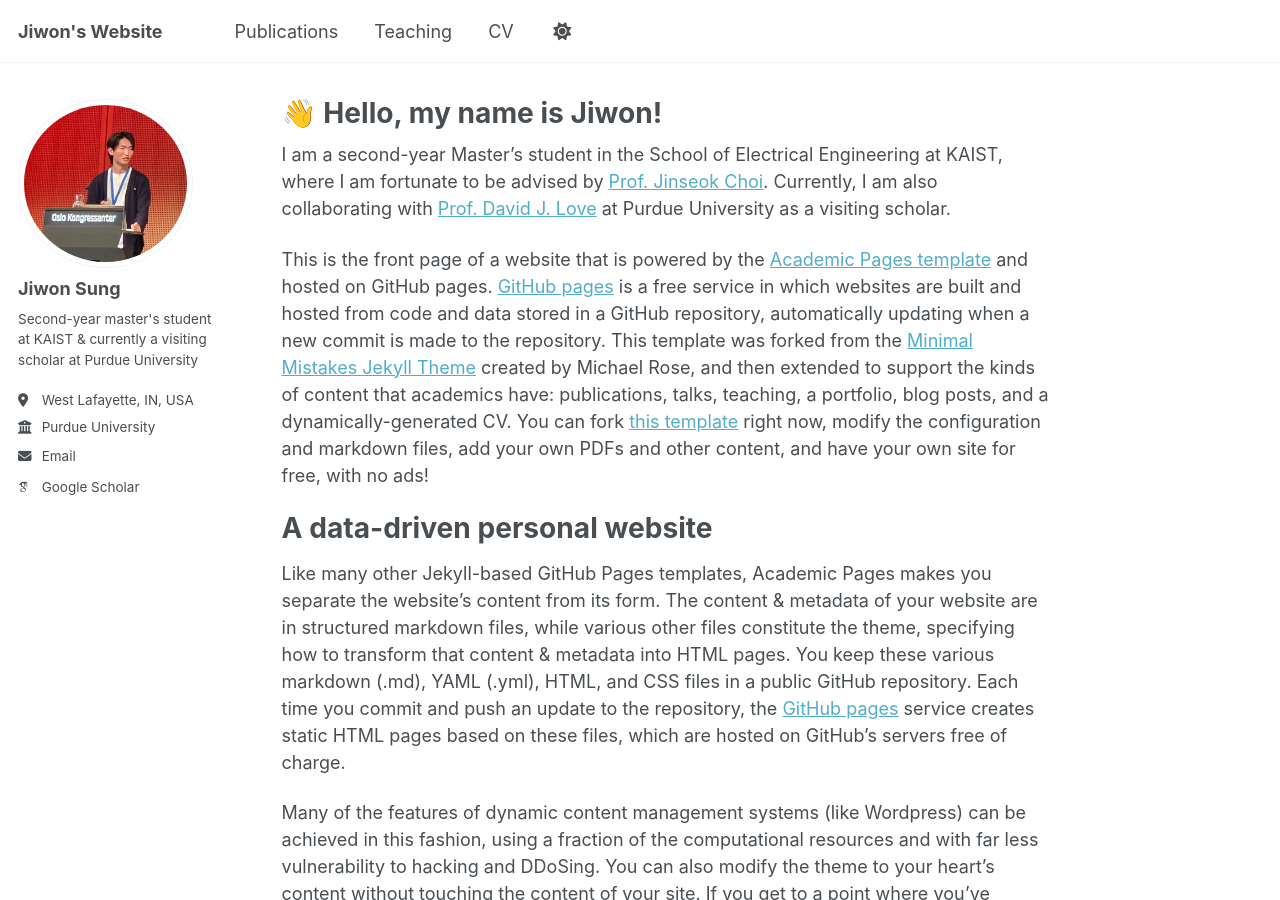
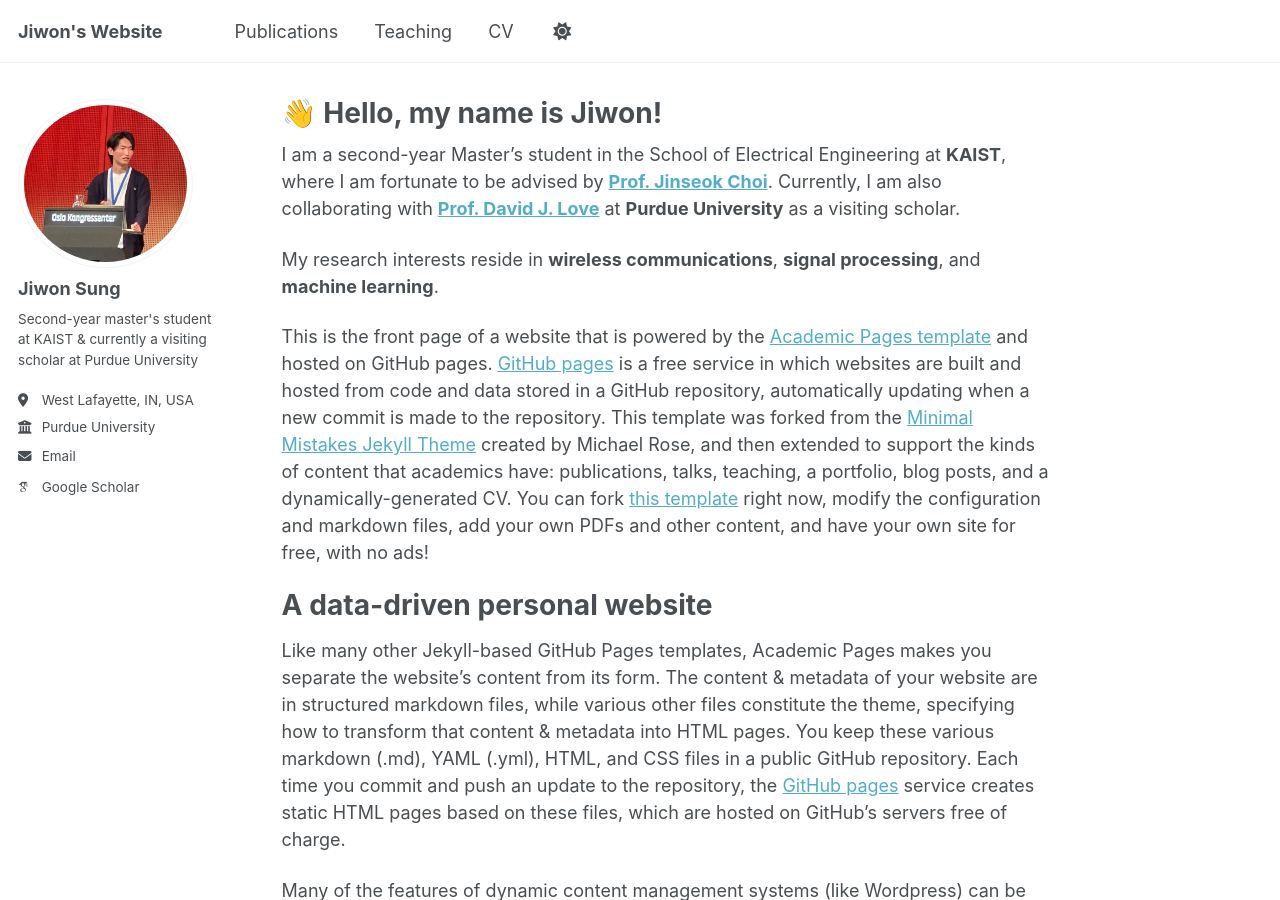
Before and after one commit to sunione/sunione.github.io, a Jekyll site: the page built from _pages/about.md, in a window 1280 px wide and 900 px high. Built offline with Jekyll 4.4.1, drawn with Linux system fonts in a browser that asks for light colours; some web fonts are replaced.

Commit message:
about.md

```diff
--- a/_pages/about.md
+++ b/_pages/about.md
@@ -7,7 +7,9 @@ redirect_from:
   - /about.html
 ---
 
-I am a second-year Master's student in the School of Electrical Engineering at KAIST, where I am fortunate to be advised by [Prof. Jinseok Choi](https://sic-x.kaist.ac.kr/professor). Currently, I am also collaborating with [Prof. David J. Love](https://engineering.purdue.edu/~djlove/) at Purdue University as a visiting scholar.
+I am a second-year Master's student in the School of Electrical Engineering at **KAIST**, where I am fortunate to be advised by [**Prof. Jinseok Choi**](https://sic-x.kaist.ac.kr/professor). Currently, I am also collaborating with [**Prof. David J. Love**](https://engineering.purdue.edu/~djlove/) at **Purdue University** as a visiting scholar.
+
+My research interests reside in **wireless communications**, **signal processing**, and **machine learning**.
 
 
 
```
